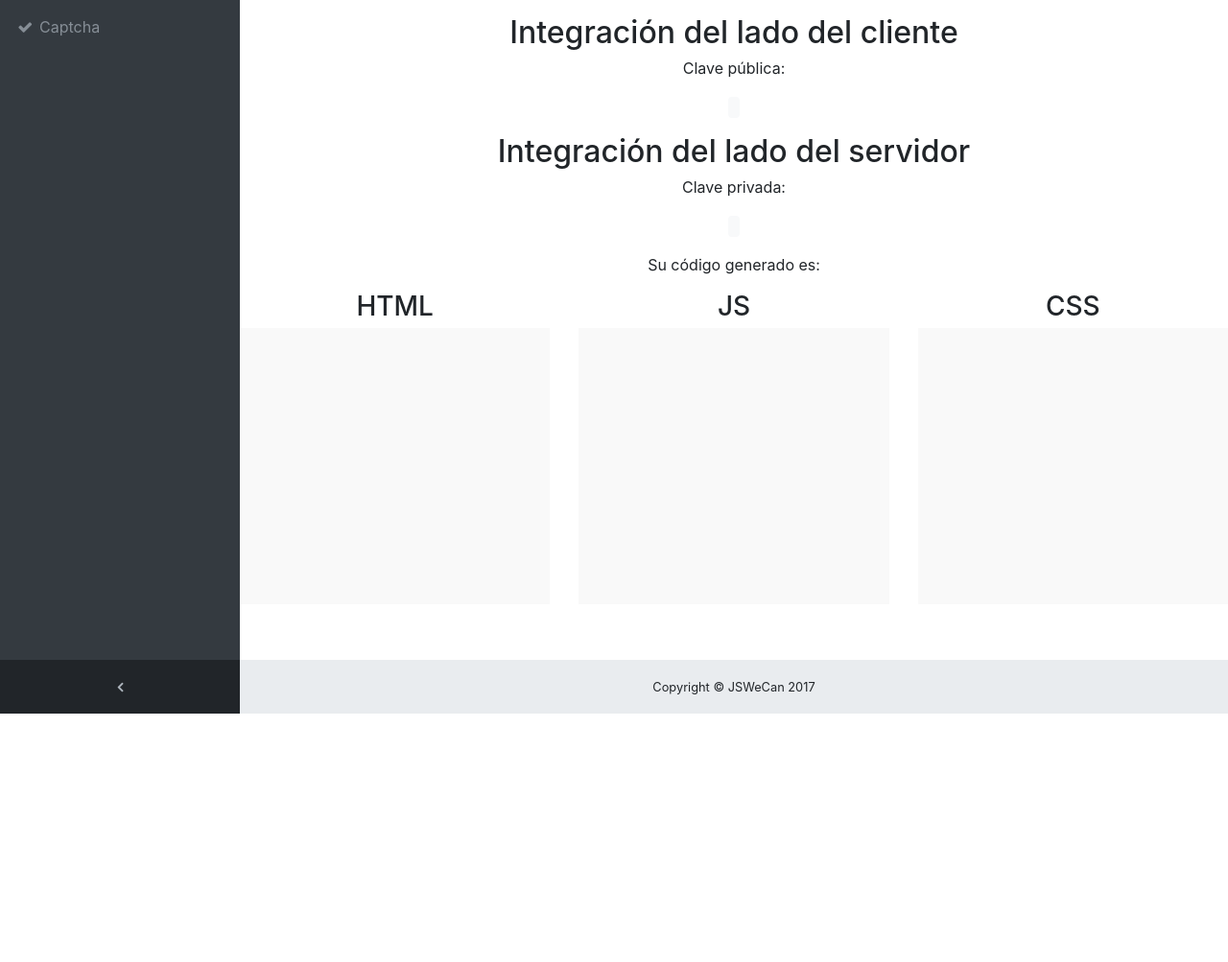
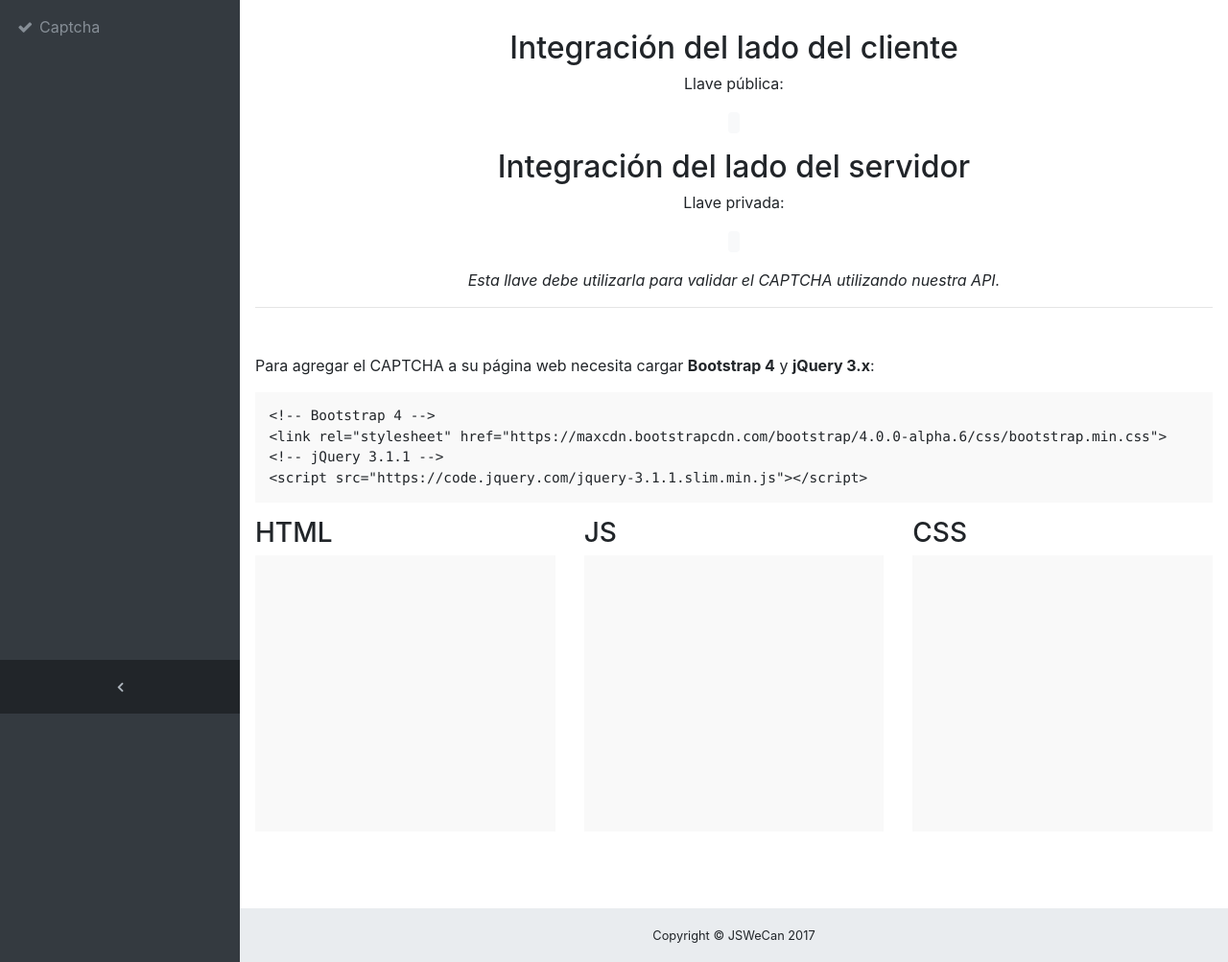
Before and after one commit to mingoarte/software2_sep-dic-2017, a Django app: template tuisd/templates/tuisd/generatedCode.html in a window 1280 px wide. Shown: the part 56-1059 px from the top of the page at 96% size. Before the commit the page ends 800 px from the top, so only its background shows below. Run offline with Django 3.2, Linux system fonts and the light colour scheme; the template is opened without the code that fills it, so the values that code supplies are empty; some libraries are stand-ins or nearby versions.

Commit message:
Agregando links a Bootstrap y jQuery en la pagina de codigo generado. Agregando librerias a requirements.txt

```diff
--- a/requirements.txt
+++ b/requirements.txt
@@ -1,7 +1,12 @@
 captcha==0.2.4
+certifi==2017.7.27.1
+chardet==3.0.4
 Django==1.10.8
+idna==2.6
 markdown2==2.3.4
 olefile==0.44
 Pillow==4.3.0
 pkg-resources==0.0.0
 pytz==2017.2
+requests==2.18.4
+urllib3==1.22
--- a/tuisd/static/tuisd/css/main.css
+++ b/tuisd/static/tuisd/css/main.css
@@ -1,7 +1,10 @@
-.generated-code {
+.generated-code, .list-requirements {
   text-align: left;
   padding: 1em;
   background: #F9F9F9;
+}
+
+.generated-code {
   height: 20em;
 }
 
@@ -13,3 +16,11 @@
   padding-top: 0;
   border-radius: 0;
 }
+
+.generated-code-container {
+  margin: 3em 0;
+}
+
+.padded-container {
+  padding: 1em;
+}
--- a/tuisd/templates/tuisd/generatedCode.html
+++ b/tuisd/templates/tuisd/generatedCode.html
@@ -1,10 +1,9 @@
-{% extends "tuisd/base.html" %}
-
-{% block content %}
-	<div class="text-center">
+{% extends "tuisd/base.html" %} {% block content %}
+<div class="padded-container">
+	<section class="generated-code-documentation text-center">
 		<h2>Integración del lado del cliente</h2>
 
-		<p>Clave pública:</p>
+		<p>Llave pública:</p>
 
 		<p id="public_key">
 			<code>{{ public_key }}</code>
@@ -12,12 +11,25 @@
 
 		<h2>Integración del lado del servidor</h2>
 
-		<p>Clave privada:</p>
+		<p>Llave privada:</p>
 		<p id="private_key">
 			<code>{{ private_key }}</code>
 		</p>
+		<em>Esta llave debe utilizarla para validar el CAPTCHA utilizando nuestra API.</em>
+	</section>
 
-		<p>Su código generado es:</p>
+	<hr>
+
+	<section class="generated-code-container">
+		<p>Para agregar el CAPTCHA a su página web necesita cargar <b>Bootstrap 4</b> y <b>jQuery 3.x</b>:</p>
+
+<pre class='list-requirements'>
+&lt;!-- Bootstrap 4 --&gt;
+&lt;link rel=&quot;stylesheet&quot; href=&quot;https://maxcdn.bootstrapcdn.com/bootstrap/4.0.0-alpha.6/css/bootstrap.min.css&quot;&gt;
+&lt;!-- jQuery 3.1.1 --&gt;
+&lt;script src=&quot;https://code.jquery.com/jquery-3.1.1.slim.min.js&quot;&gt;&lt;/script&gt;
+</pre>
+
 		<div class="row">
 			<div class="col-4">
 				<h3>HTML</h3>
@@ -32,10 +44,8 @@
 				<pre class='generated-code'>{{ generated_css }}</pre>
 			</div>
 		</div>
-	</div>
+	</section>
 
-{% endblock %}
+</div>
 
-{% block ayuda %}
-  Ayuda de código generado
-{% endblock %}
+{% endblock %} {% block ayuda %} Ayuda de código generado {% endblock %}
```
